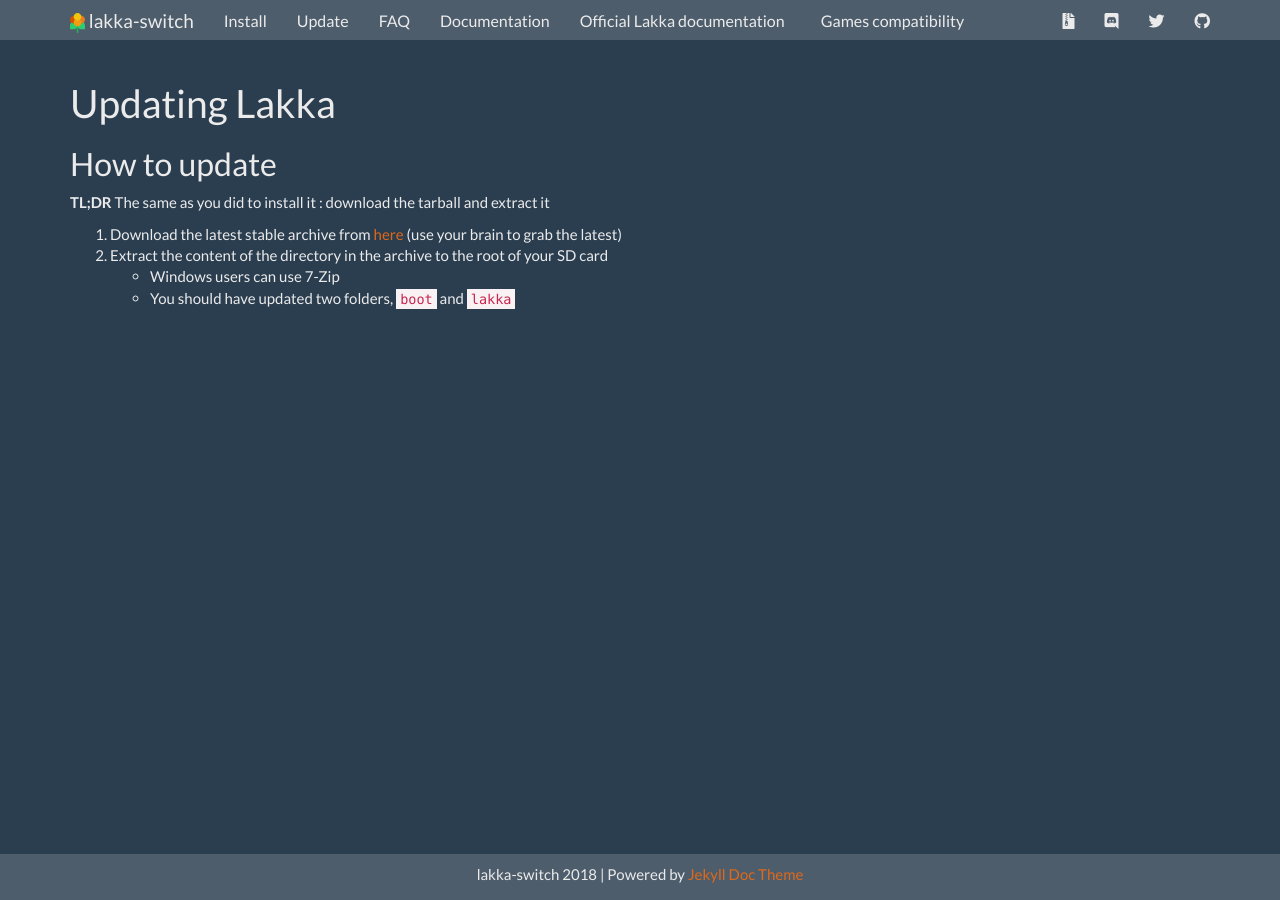
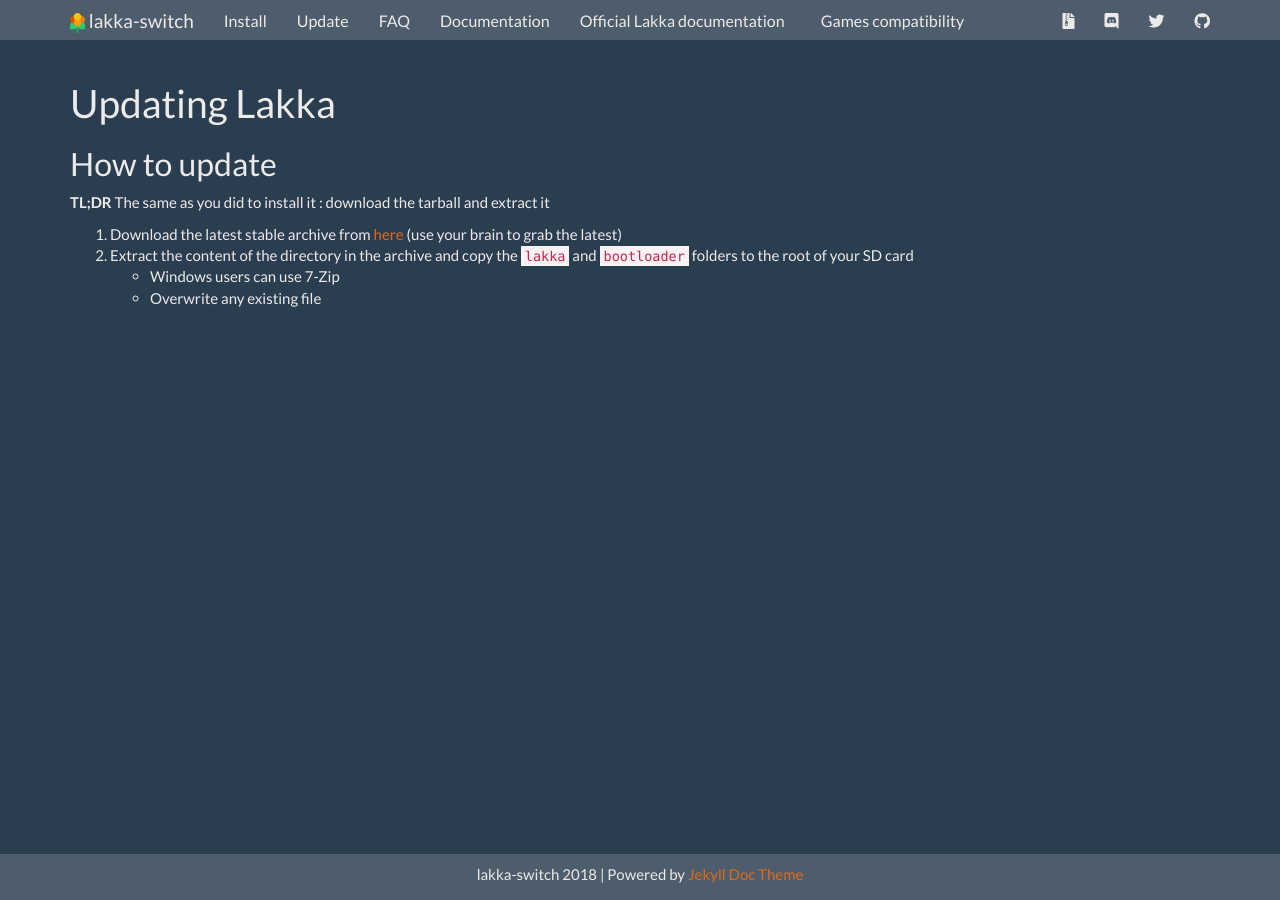
Before and after one commit to lakka-switch/documentation, a Jekyll site: the page built from update.md, in a window 1280 px wide. Built offline with Jekyll 4.4.1, drawn with Linux system fonts in a browser that asks for light colours; nearby versions of some CDN libraries.

Commit message:
Update update.md

```diff
--- a/update.md
+++ b/update.md
@@ -8,6 +8,6 @@
 **TL;DR** The same as you did to install it : download the tarball and extract it
 
 1. Download the latest stable archive from [here]({% include download_link.html %}) (use your brain to grab the latest)
-2. Extract the content of the directory in the archive to the root of your SD card
+2. Extract the content of the directory in the archive and copy the `lakka` and `bootloader` folders to the root of your SD card
     * Windows users can use 7-Zip
-    * You should have updated two folders, `boot` and `lakka`
+    * Overwrite any existing file
```
